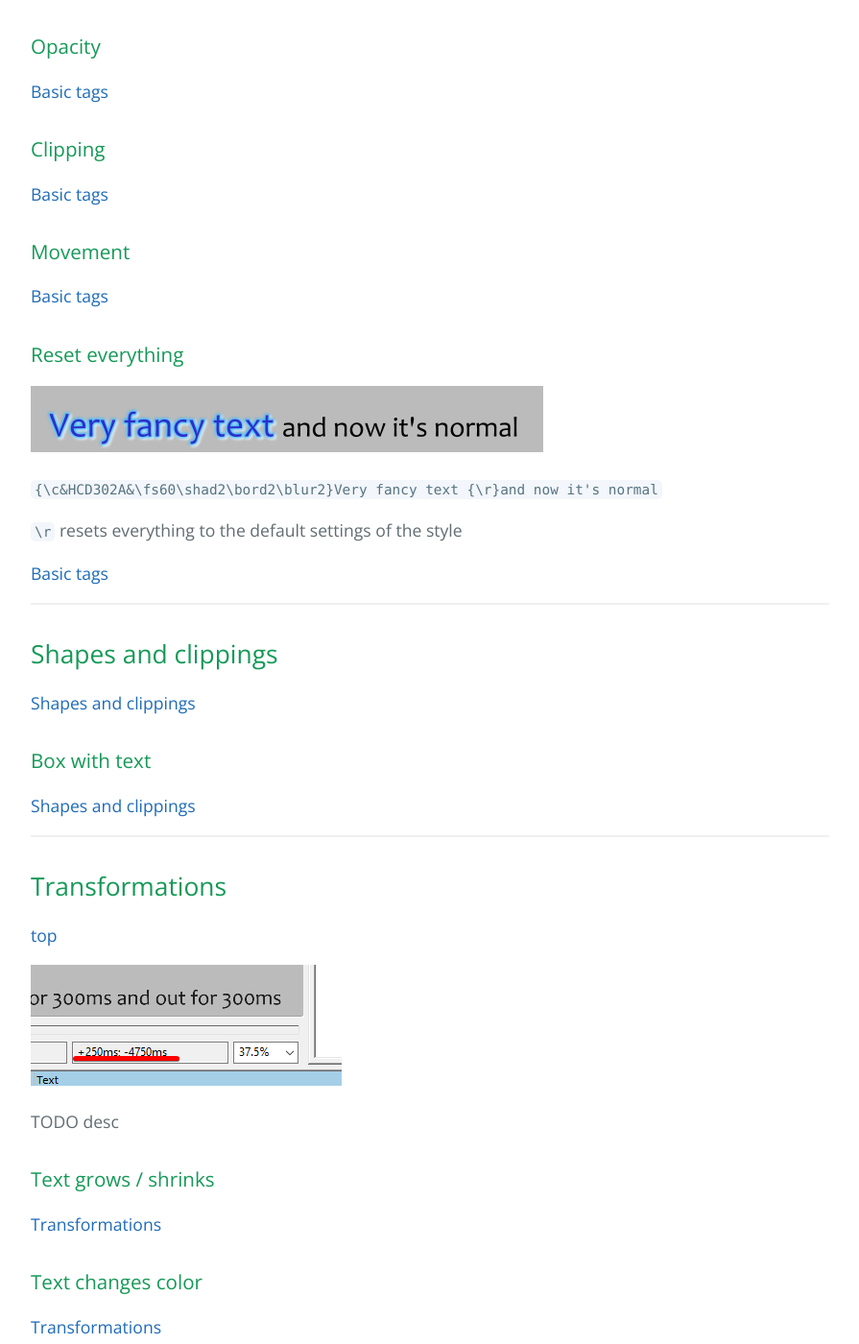
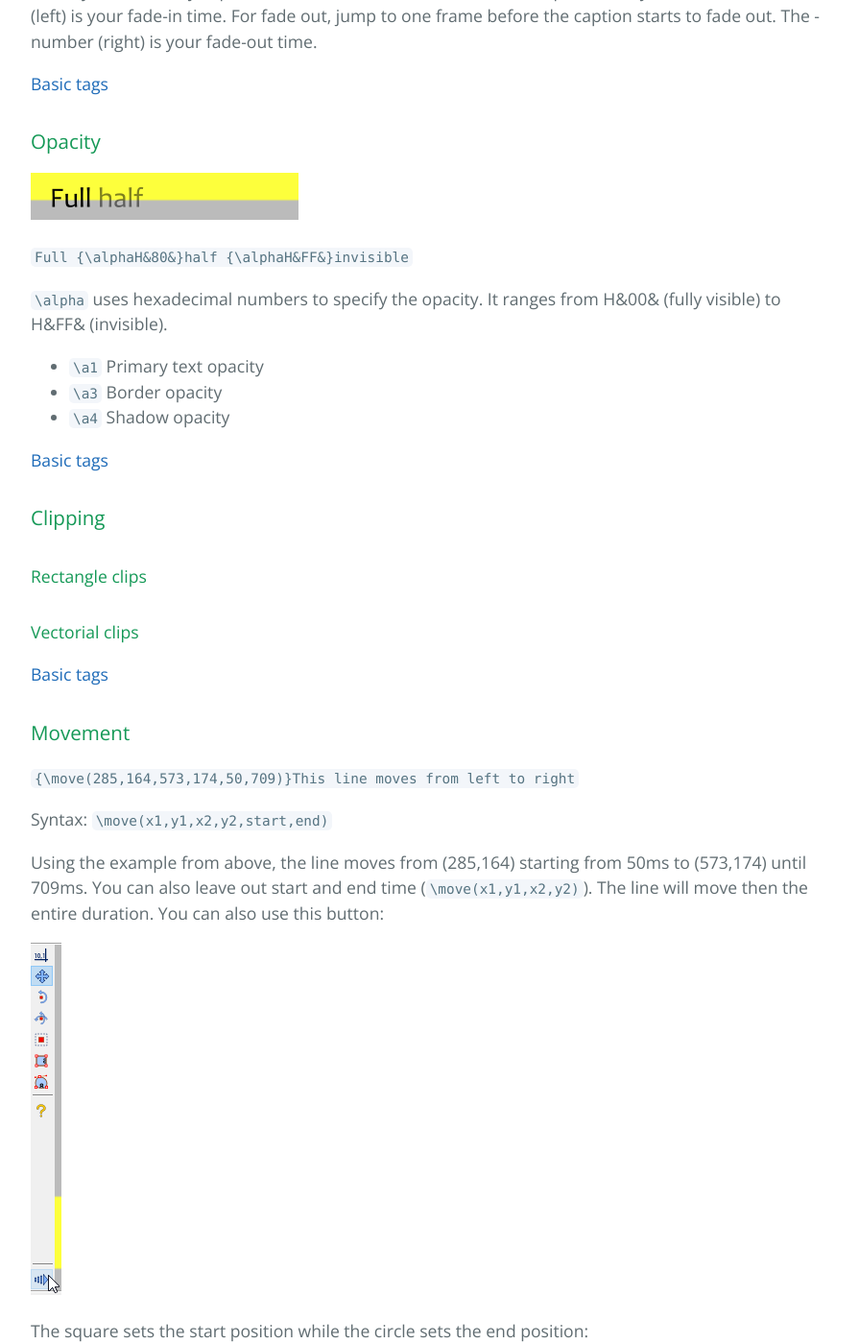
Before and after one commit to Miayl/jekyll-page, a Jekyll site: the page built from typesetting-guide.md, in a window 1280 px wide and 1400 px high, scrolled down 6686 px. Shown: the whole window at 96% size, without its empty margins (192-1087 px from the left). Built offline with Jekyll 4.4.1, drawn with Linux system fonts in a browser that asks for light colours; some of the changed text lies outside the part shown.

Commit message:
Typesetting guide

```diff
--- a/typesetting-guide.md
+++ b/typesetting-guide.md
@@ -10,7 +10,7 @@ You want to learn how to typeset? ~~Poor soul.~~
 
 I've compiled some tips and tricks to typesetting with code and visual examples. There are 3 main sections:
 
-**Basic tags** Most common tags for manipulating text
+**Basic tags** Most common tags for manipulating text. There are more but I just cover the ones I usually use.
 
 **Shapes and clippings** How to draw boxes, circles and more
 
@@ -37,6 +37,8 @@ Focused on typesetting for anime, also with some really useful scripts
 ---
 
 ## Basic tags
+
+All tags are defined within curly brackets, for example `{\fn80}`. You can define multiple tags within a single pair of curly brackets, e.g. `{\fn80\pos(10,20)\blur1}`.
 
 - [Colors](#colors)
 - [Border, shadow, bold, italic, fonts](#border-shadow-bold-italic-fonts)
@@ -191,13 +193,39 @@ Select your line and jump with the video to the frame where the caption is fully
 
 ### Opacity
 
+![](./images/t_simple_alpha.png)
+
+`Full {\alphaH&80&}half {\alphaH&FF&}invisible`
+
+`\alpha` uses hexadecimal numbers to specify the opacity. It ranges from H&00& (fully visible) to H&FF& (invisible).
+
+- `\a1` Primary text opacity
+- `\a3` Border opacity
+- `\a4` Shadow opacity
+
 [Basic tags](#basic-tags)
 
 ### Clipping
 
+#### Rectangle clips
+
+#### Vectorial clips
+
 [Basic tags](#basic-tags)
 
 ### Movement
+
+`{\move(285,164,573,174,50,709)}This line moves from left to right`
+
+Syntax: `\move(x1,y1,x2,y2,start,end)`
+
+Using the example from above, the line moves from (285,164) starting from 50ms to (573,174) until 709ms. You can also leave out start and end time (`\move(x1,y1,x2,y2)`). The line will move then the entire duration. You can also use this button:
+
+![](./images/t_move.png)
+
+The square sets the start position while the circle sets the end position:
+
+![](./images/t_move_screen.png)
 
 [Basic tags](#basic-tags)
 
@@ -207,7 +235,7 @@ Select your line and jump with the video to the frame where the caption is fully
 
 `{\c&HCD302A&\fs60\shad2\bord2\blur2}Very fancy text {\r}and now it's normal`
 
-`\r` resets everything to the default settings of the style
+`\r` resets everything to the default settings of the style or even change to a different style in a line. For example if you have a style named `Another Style`, you can change to it by writing `\rAnother Style`. Please note that this still resets every previous tags.
 
 [Basic tags](#basic-tags)
 
```
Also changed, not shown: images/t_move.png (added), images/t_move_screen.png (added), images/t_simple_alpha.png (added).
